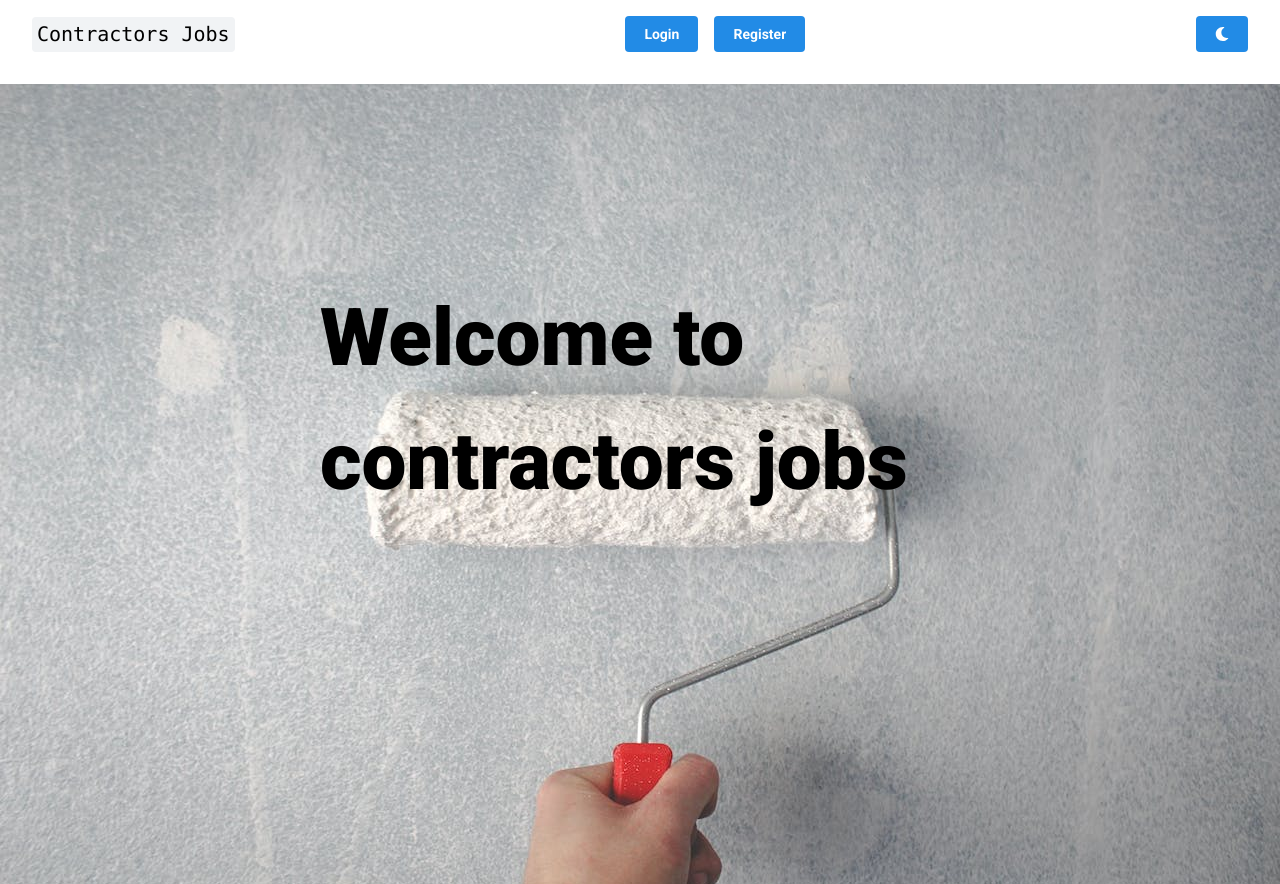
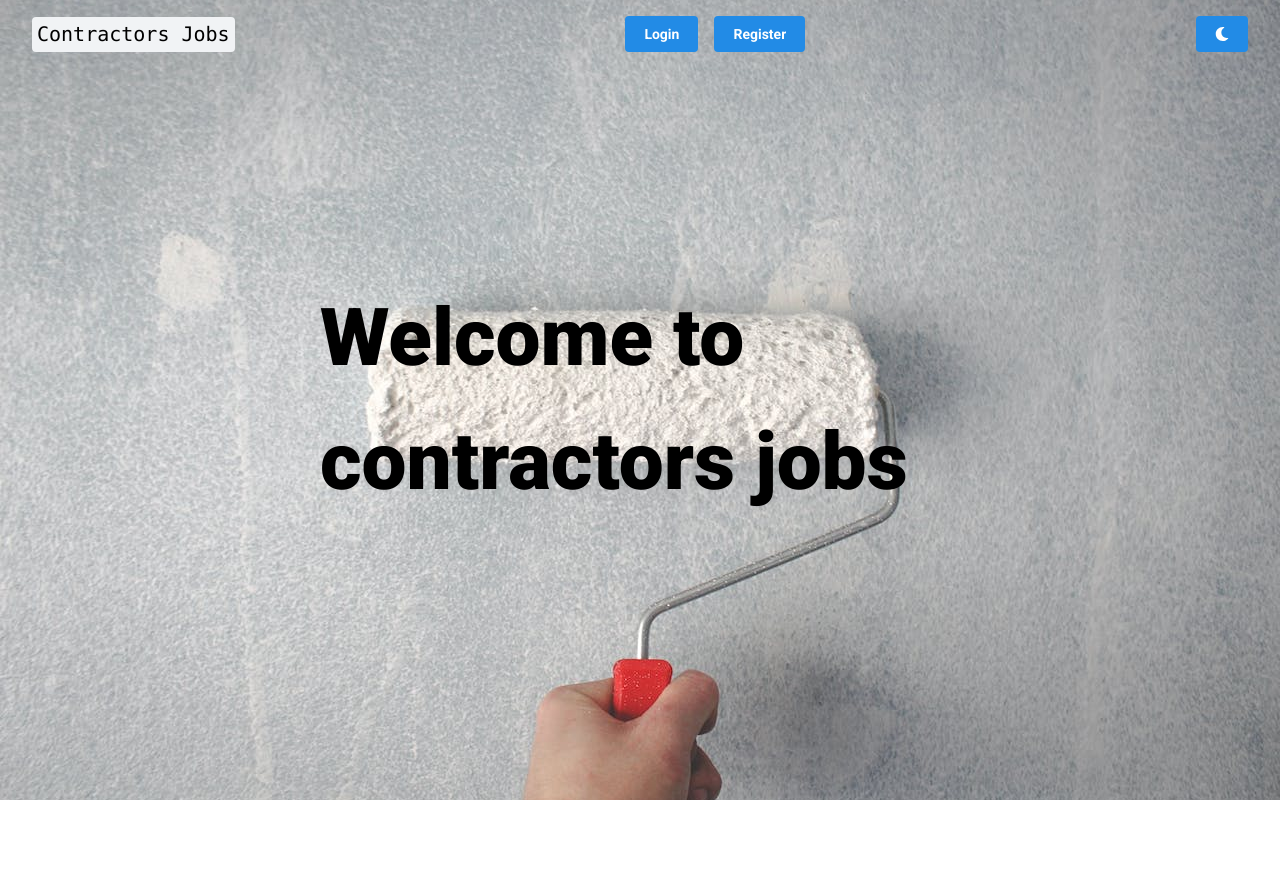
Before and after one commit to Daooobg/Contractors-todo-list, a React (Vite) app in the folder app/: page / in a window 1280 px wide. After the commit the page ends 800 px from the top, so only its background shows below. Built offline with nearby package versions, Linux system fonts and the light colour scheme.

Commit message:
make navigation absolute

```diff
--- a/app/src/components/layouts/Navigation.jsx
+++ b/app/src/components/layouts/Navigation.jsx
@@ -17,7 +17,15 @@ const Navigation = () => {
     };
 
     return (
-        <Flex justify='space-between' gap='md' my='md' mx='xl' align='center'>
+        <Group pos='absolute' style={{ zIndex: 10, width: '100%' }}>
+            <Flex
+                style={{ width: '100%' }}
+                justify='space-between'
+                gap='md'
+                my='md'
+                mx='xl'
+                align='center'
+            >
                 <Code fz='xl'>Contractors Jobs</Code>
                 <Group>
                     <Button>Login</Button>
@@ -27,6 +35,7 @@ const Navigation = () => {
                     {computedColorScheme === 'light' ? <FaMoon /> : <FaSun />}
                 </Button>
             </Flex>
+        </Group>
     );
 };
 
```
Lines whose indentation alone changed are shown as unchanged.
